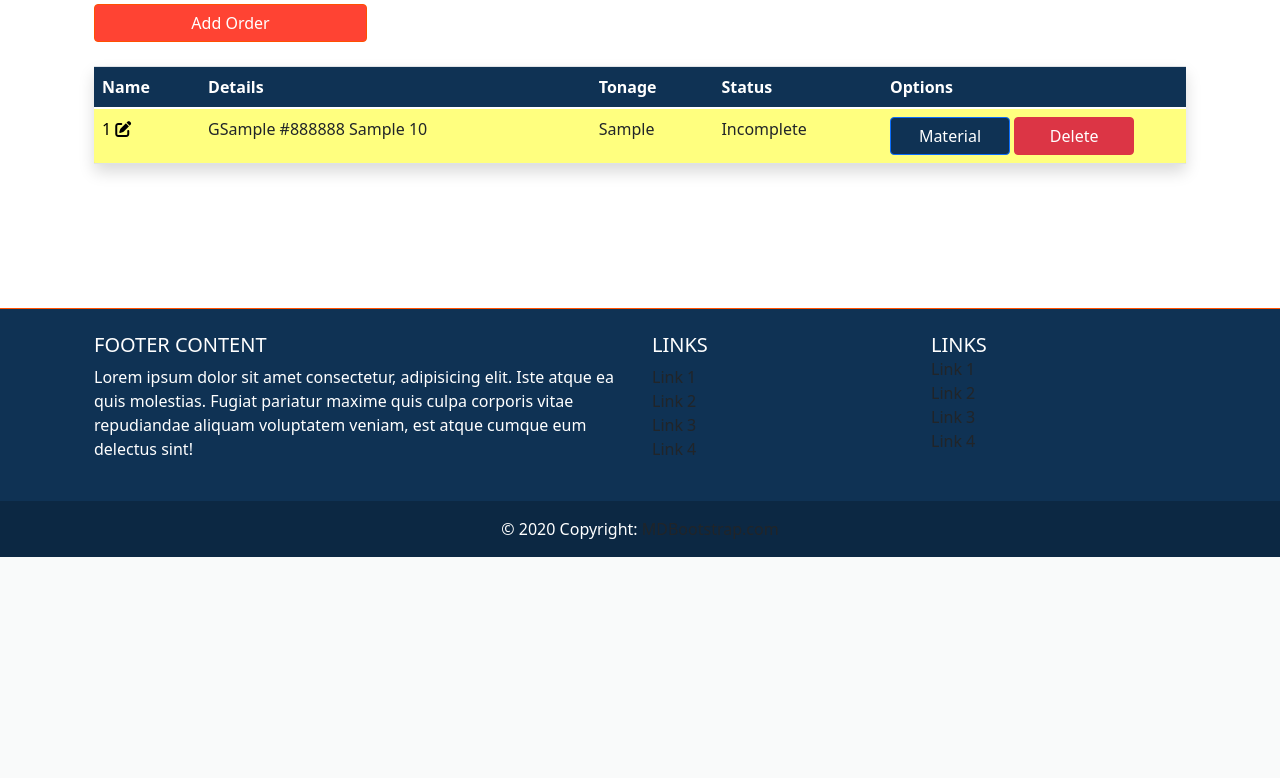
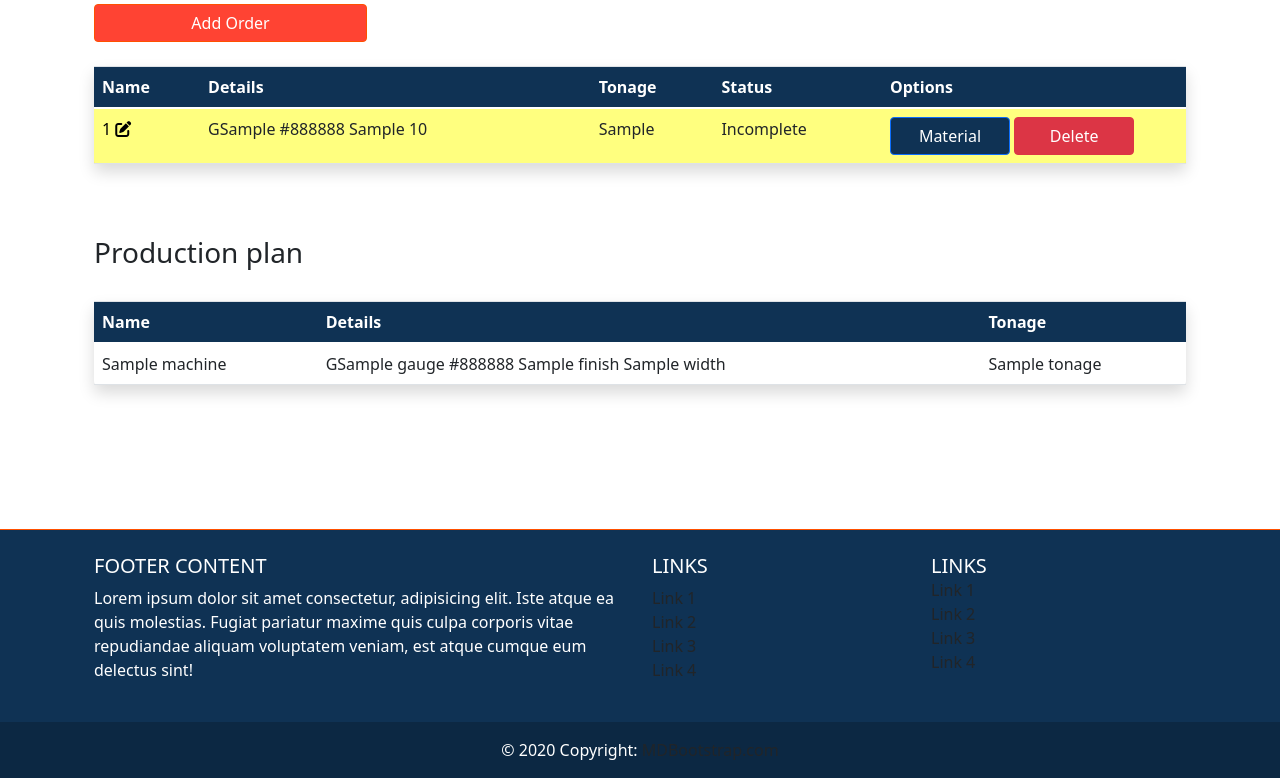
Before and after one commit to Ssents/ubl_production_system, a Django app: template templates/production/dashboard.html in a window 1280 px wide. Shown: the part 857-1635 px from the top of the page. Before the commit the page ends 1414 px from the top, so only its background shows below. Run offline with Django 3.2, Linux system fonts and the light colour scheme; the template is opened without the code that fills it: most values are stand-ins (such as "Sample title", 1, 10 or a date in 2020); some libraries are stand-ins or nearby versions.

Commit message:
changed machine name for profile_machines_matching

```diff
--- a/maintenance/views.py
+++ b/maintenance/views.py
@@ -7,7 +7,7 @@ from frontend_choices import (PRODUCTION_BOND_CHOICES, PRODUCTION_TYPE_CHOICES,
                                 ORDER_FINISH_CHOICES, ORDER_GAUGE_CHOICES,
                                  ORDER_WIDTH_CHOICES)
 from maintenance.models import Machine
-from production.models import Order, Cut_Material, Piece, Performance
+from production.models import Order, Cut_Material, Piece, Performance, ProductionPlan
 
 from django.db.models import Count, F, Value, Sum, FloatField
 from production.decorators import allowed_users
@@ -67,6 +67,8 @@ def machine(request, machine_id):
         total_tonage = 0
 
     machine_capacity(machinery, date_today.date() , shift, total_tonage)
+    production_plan = ProductionPlan.objects.filter(shift=shift,
+                                                    date=date_today.date(), machine=machinery)
 
 
     context = {
@@ -83,6 +85,7 @@ def machine(request, machine_id):
         'date': date_today.date(),
         'total_tonage': total_tonage,
         'machine_target': machine_target,
+        'production_plan': production_plan,
     }
 
     return render(request, 'production/dashboard.html', context)
--- a/production/views.py
+++ b/production/views.py
@@ -6,7 +6,7 @@ from maintenance.views import machine, shift_func
 from maintenance.models import Machine
 from production.models import (Order, Piece, Cut_Material, Performance, MaterialRequest,
                                 ProductionPlan, ManpowerPlan, MaterialRequest)
-from quality.models import Coil_parameters, Coil_description, Reconsiliation
+from quality.models import Coil_parameters, Coil_description, Reconsiliation, Profile_machines_matching
 from supply_chain.models import Coil
 from supply_chain.views import material_report
 
@@ -41,9 +41,10 @@ import calendar
 @allowed_users(allowed_roles=['Operator', 'Admin', 'Supervisor'])
 def create_order_page(request, machine_id):
     machinery = get_object_or_404(Machine, pk=machine_id)
+    profile = Profile_machines_matching.objects.filter(machine=machinery)
     context = {
                 'machinery': machinery,
-                'profile':PROFILE_CHOICES,
+                'profiles': profile,
                 'colours':ORDER_COLOUR_CHOICES,
                 'finish': ORDER_FINISH_CHOICES,
                 'bond':PRODUCTION_BOND_CHOICES,
--- a/quality/admin.py
+++ b/quality/admin.py
@@ -6,11 +6,11 @@ from quality.models import (Profile_machines_matching, Coil_parameters, Reconsil
 
 
 class Profile_machines_matchingAdmin(admin.ModelAdmin):
-    list_display = ('id', 'profile', 'producing_machine')
+    list_display = ('id', 'profile', 'machine')
     list_display_links = ('id', 'profile')
-    list_filter = ('profile', 'producing_machine')
+    list_filter = ('profile', 'machine')
     # list_editable = ('is_published',)
-    search_fields = ('id', 'profile', 'producing_machine')
+    search_fields = ('id', 'profile', 'machine')
     list_per_page = 25
 
 admin.site.register(Profile_machines_matching, Profile_machines_matchingAdmin)
--- a/quality/models.py
+++ b/quality/models.py
@@ -10,10 +10,10 @@ import datetime
 class Profile_machines_matching(models.Model):
     profile = models.CharField(max_length=50,
                                 choices=PROFILE_CHOICES)
-    producing_machine  = models.ForeignKey(Machine, on_delete=models.DO_NOTHING)
+    machine  = models.ForeignKey(Machine, on_delete=models.DO_NOTHING)
 
     class Meta:
-        ordering = ['producing_machine']
+        ordering = ['machine']
 
     def __str__(self):
         return self.profile
--- a/templates/production/dashboard.html
+++ b/templates/production/dashboard.html
@@ -198,6 +198,44 @@
     </div>
   </div>
 
+
+  <div class="wrapper ">
+    <h3>Production plan</h3>
+    <div id="tableView" class="main-table  py-4">
+        <table class="table shadow p-3 mb-5 bg-white rounded">
+            <thead>
+              <tr >
+                <th scope="col">Name</th>
+                <th scope="col">Details</th>
+                <th scope="col">Tonage</th>
+              </tr>
+            </thead>
+            <tbody>
+              {% for plan in production_plan %}
+                <tr id={{plan.id}} >
+                  <td class="major orderNumber"  data-th="Name">
+                      {{plan.machine.machine_name}}
+                  </td>
+
+                  <td class="minor" data-th="Details">
+                    G{{plan.gauge}}
+                    {{plan.colour}}
+                    {{plan.finish}}
+                    {{plan.width}}
+                  </td>
+
+                  <td class="minor" data-th="Tonage">{{plan.tonage}}</td>
+
+
+                </tr>
+              {% endfor %}
+
+            </tbody>
+          </table>
+    </div>
+  </div>
+
+
   <!-- Modal Delete Alert-->
   <div class="modal fade" id="deleteOrderForm" data-bs-backdrop="static"
     data-bs-keyboard="false" tabindex="-1" aria-labelledby="staticBackdropLabel"
--- a/templates/production/order_form.html
+++ b/templates/production/order_form.html
@@ -94,8 +94,8 @@
 						<select class="custom-select" name="profile"
 							id="profileValdation" required>
 							<option value="">profile</option>
-							{% for key,value in profile %}
-								<option value="{{key}}">{{value}}</option>
+							{% for profile in profiles %}
+								<option value="{{profile.profile}}">{{profile.profile}}</option>
 							{% endfor %}
 						</select>
 					</div>
--- a/ubl_system/settings.py
+++ b/ubl_system/settings.py
@@ -28,7 +28,7 @@ BASE_DIR = Path(__file__).resolve().parent.parent
 SECRET_KEY = 'cod46=djp3q)n@udym(4^j2rv9nd5ac+*kwqp^^nw+(k&!_%=n'
 
 # SECURITY WARNING: don't run with debug turned on in production!
-DEBUG = False
+DEBUG = True
 
 ALLOWED_HOSTS = []
 
```
Also changed, not shown: production/migrations/0036_auto_20210302_2056.py (added), quality/migrations/0014_auto_20210302_2056.py (added), supply_chain/migrations/0019_auto_20210302_2056.py (added).
